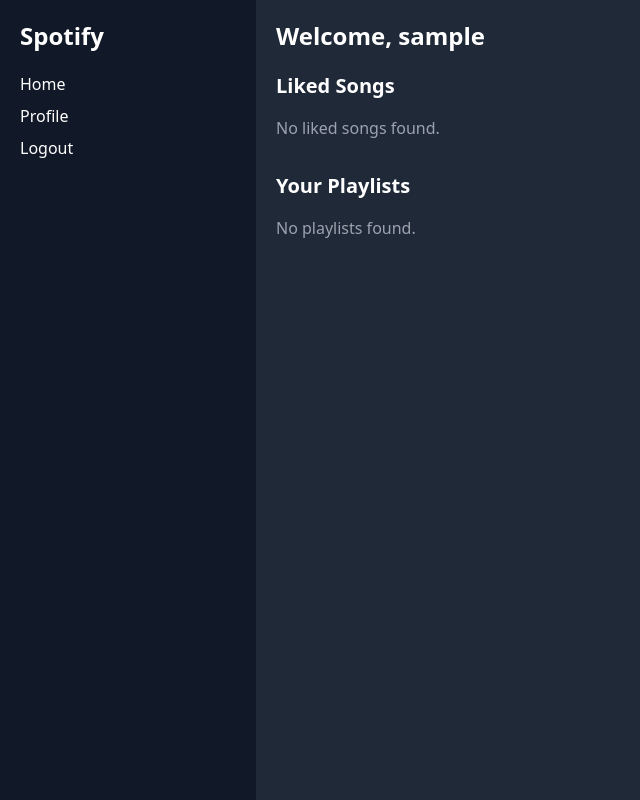
After one commit to Achraf622-cpu/SpotiPie, a PHP site: template views/profile.php in a window 1280 px wide. The commit adds this page. Shown: the whole page, without its empty margins (0-640 px from the left). Run offline with PHP 8.4, Linux system fonts and the light colour scheme; the template is opened without the code that fills it, so the values that code supplies are empty; the visitor is signed in with stand-in values (Sample User, id 1); some libraries are stand-ins or nearby versions.

Commit message:
Added the profile view

```diff
--- a/index.php
+++ b/index.php
@@ -1,5 +1,5 @@
 <?php
-session_start(); // Start the session
+session_start();
 
 // Database connection
 $db = new PDO('mysql:host=localhost;dbname=spotify_clone', 'root', 'password');
@@ -21,7 +21,7 @@ $homeController = new HomeController($playlistModel);
 $userController = new UserController($userModel);
 
 // Simple Routing
-$action = $_GET['action'] ?? 'home'; // Default to 'home' if no action is specified
+$action = $_GET['action'] ?? 'home';
 
 switch ($action) {
     case 'home':
--- /dev/null
+++ b/views/profile.php
@@ -0,0 +1,70 @@
+<!-- views/profile.php -->
+<!DOCTYPE html>
+<html lang="en">
+<head>
+    <meta charset="UTF-8">
+    <meta name="viewport" content="width=device-width, initial-scale=1.0">
+    <title>Profile</title>
+    <script src="https://cdn.tailwindcss.com"></script>
+</head>
+<body class="bg-black text-white">
+    <div class="flex h-screen">
+        <!-- Sidebar -->
+        <div class="w-64 bg-gray-900 p-5">
+            <div class="text-2xl font-bold mb-5">Spotify</div>
+            <ul class="space-y-2">
+                <li><a href="index.php?action=home" class="flex items-center space-x-3 hover:text-white">
+                    <span>Home</span>
+                </a></li>
+                <li><a href="index.php?action=profile" class="flex items-center space-x-3 hover:text-white">
+                    <span>Profile</span>
+                </a></li>
+                <li><a href="index.php?action=logout" class="flex items-center space-x-3 hover:text-white">
+                    <span>Logout</span>
+                </a></li>
+            </ul>
+        </div>
+
+        <!-- Main Content -->
+        <div class="flex-1 bg-gray-800 p-5">
+            <div class="text-2xl font-bold mb-5">Welcome, <?= $_SESSION['user']['username'] ?></div>
+
+            <!-- Liked Songs -->
+            <div class="mb-8">
+                <h3 class="text-xl font-bold mb-4">Liked Songs</h3>
+                <div class="grid grid-cols-3 gap-4">
+                    <?php if (!empty($likedSongs)): ?>
+                        <?php foreach ($likedSongs as $song): ?>
+                            <div class="bg-gray-700 p-4 rounded-lg">
+                                <img src="https://via.placeholder.com/150" alt="Song" class="w-full rounded-lg">
+                                <div class="mt-2 font-bold"><?= $song['title'] ?></div>
+                                <div class="text-sm text-gray-400"><?= $song['artist'] ?></div>
+                            </div>
+                        <?php endforeach; ?>
+                    <?php else: ?>
+                        <div class="text-gray-400">No liked songs found.</div>
+                    <?php endif; ?>
+                </div>
+            </div>
+
+            <!-- Playlists -->
+            <div>
+                <h3 class="text-xl font-bold mb-4">Your Playlists</h3>
+                <div class="grid grid-cols-3 gap-4">
+                    <?php if (!empty($playlists)): ?>
+                        <?php foreach ($playlists as $playlist): ?>
+                            <div class="bg-gray-700 p-4 rounded-lg">
+                                <img src="https://via.placeholder.com/150" alt="Playlist" class="w-full rounded-lg">
+                                <div class="mt-2 font-bold"><?= $playlist['name'] ?></div>
+                                <div class="text-sm text-gray-400"><?= $playlist['description'] ?? 'No description' ?></div>
+                            </div>
+                        <?php endforeach; ?>
+                    <?php else: ?>
+                        <div class="text-gray-400">No playlists found.</div>
+                    <?php endif; ?>
+                </div>
+            </div>
+        </div>
+    </div>
+</body>
+</html>
```
